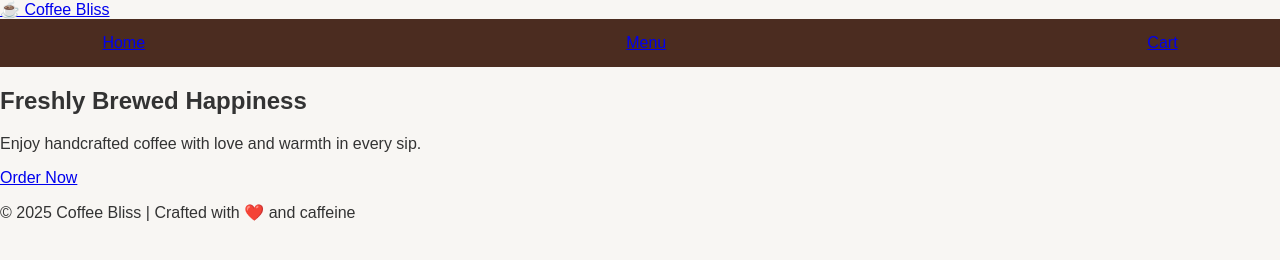
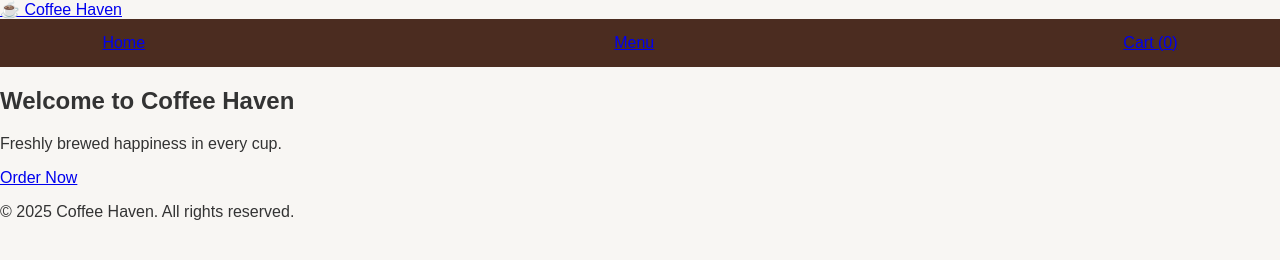
Before and after one commit to Karthikanand141/coffeshop, a plain HTML site: page index.html in a window 1280 px wide. Drawn offline with Linux system fonts and the light colour scheme.

Commit message:
Rename Coffee Bliss to Coffee Haven in index.html

```diff
--- a/index.html
+++ b/index.html
@@ -1,32 +1,34 @@
 <!DOCTYPE html>
 <html lang="en">
 <head>
-  <meta charset="UTF-8" />
-  <meta name="viewport" content="width=device-width, initial-scale=1.0" />
-  <title>Coffee Bliss | Home</title>
-  <link rel="stylesheet" href="css/style.css" />
-  <script src="js/script.js" defer></script>
+  <meta charset="UTF-8">
+  <meta name="viewport" content="width=device-width, initial-scale=1.0">
+  <title>Coffee Haven</title>
+  <link rel="stylesheet" href="css/style.css">
 </head>
 <body>
+
   <header>
-    <a href="index.html" class="logo">☕ Coffee Bliss</a>
+    <a href="index.html" class="logo">☕ Coffee Haven</a>
     <nav class="navbar">
       <a href="index.html" class="active">Home</a>
       <a href="menu.html">Menu</a>
-      <a href="cart.html">Cart</a>
+      <a href="cart.html">Cart (<span id="cart-count">0</span>)</a>
     </nav>
   </header>
 
   <section class="home">
     <div class="content">
-      <h1>Freshly Brewed Happiness</h1>
-      <p>Enjoy handcrafted coffee with love and warmth in every sip.</p>
+      <h1>Welcome to Coffee Haven</h1>
+      <p>Freshly brewed happiness in every cup.</p>
       <a href="menu.html" class="btn">Order Now</a>
     </div>
   </section>
 
   <footer>
-    <p>© 2025 Coffee Bliss | Crafted with ❤️ and caffeine</p>
+    <p>© 2025 Coffee Haven. All rights reserved.</p>
   </footer>
+
+  <script src="js/script.js"></script>
 </body>
 </html>
```
